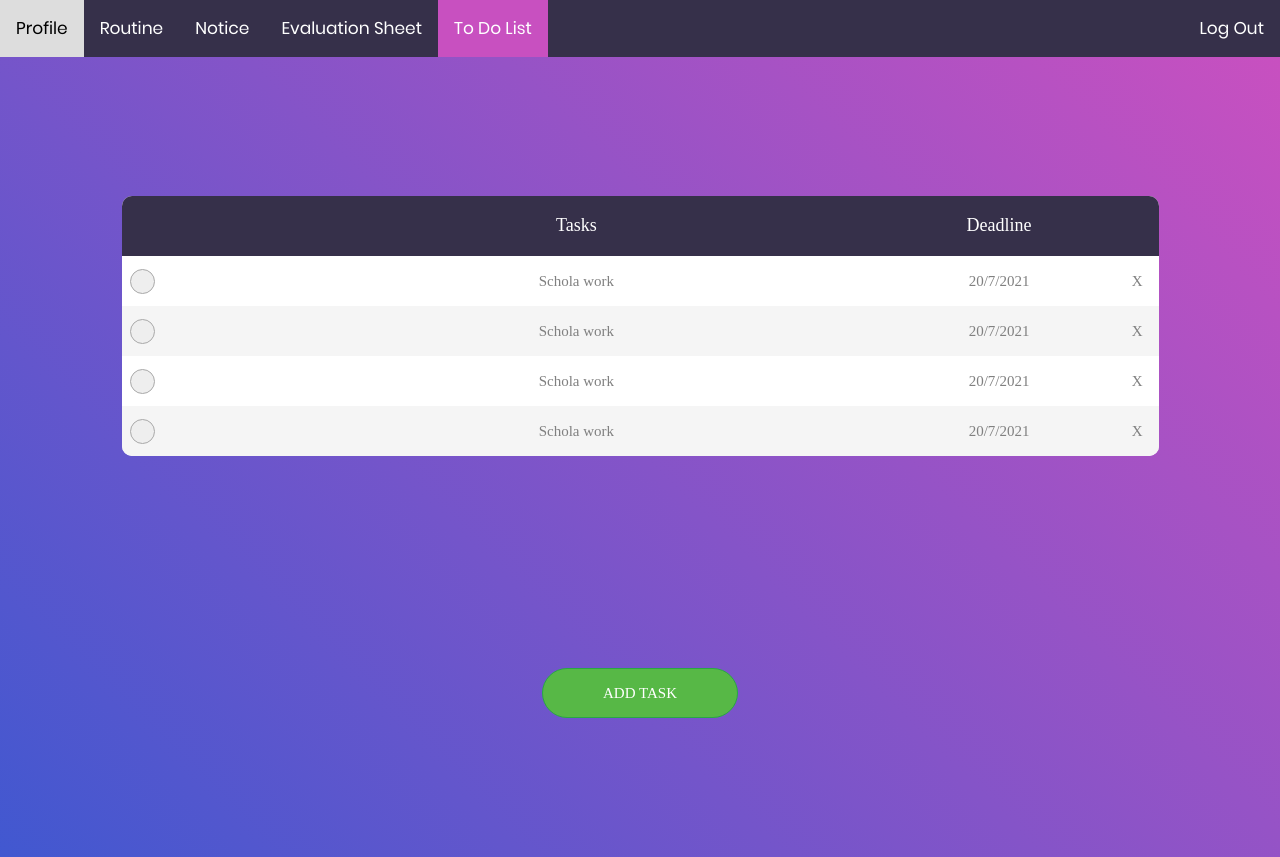
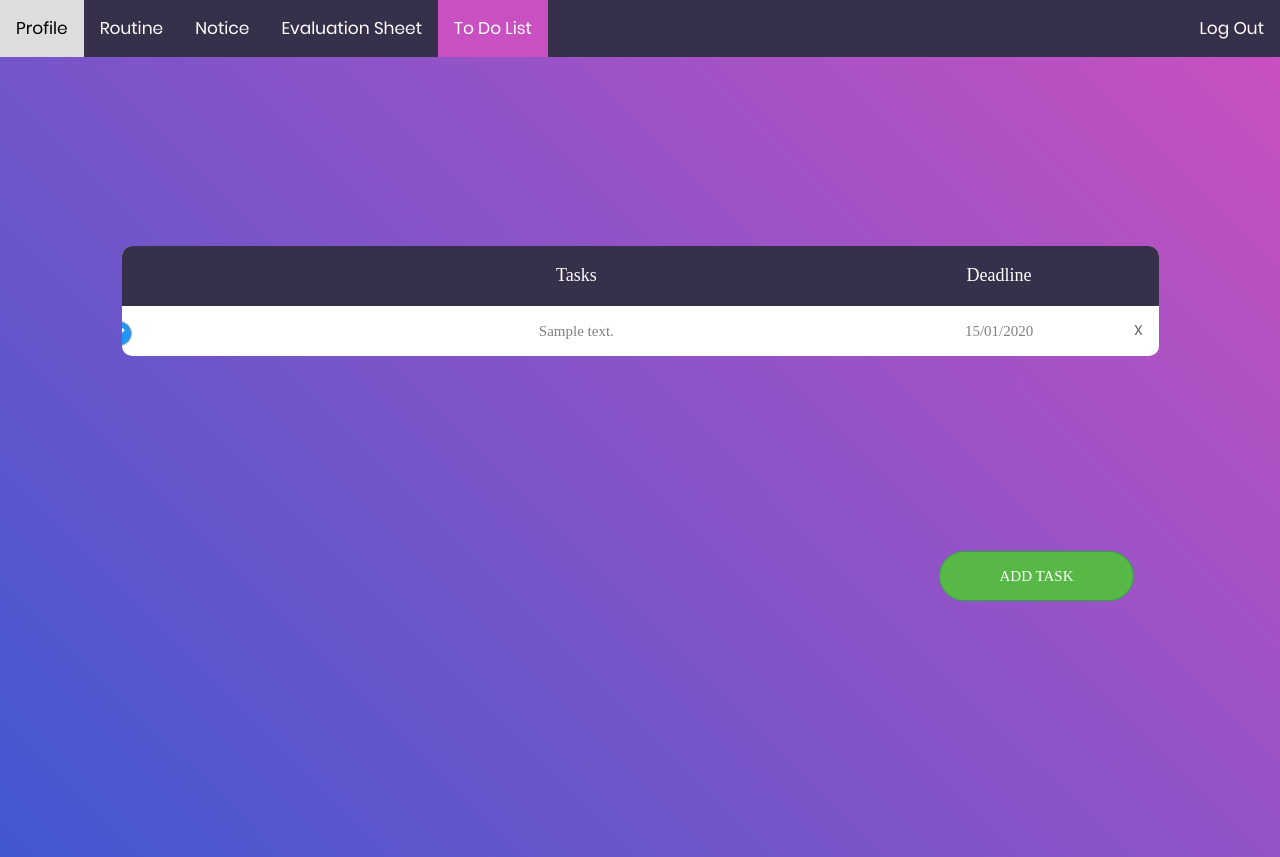
Before and after one commit to farhanishmam/Online-Class-Management-Schola, a PHP site: page /ToDo.php in a window 1280 px wide. Run offline with PHP 8.4, Linux system fonts and the light colour scheme; the visitor is signed in with stand-in values (Sample User, id 1); tables that the repository leaves empty or names only in its code hold one stand-in row (values such as "Sample post"); some libraries are stand-ins or nearby versions; some web fonts are replaced.

Commit message:
COMPLETED ToDo

```diff
--- a/ToDo.js
+++ b/ToDo.js
@@ -1,14 +1,3 @@
-const closeButtons = document.getElementsByClassName("delete");
-for(i = 0; i<closeButtons.length; i++)
-{
-    closeButtons[i].addEventListener("click", function()
-    {
-        this.parentElement.parentElement.style.display = 'none';
-
-    })
-}
-
-
 // Get the modal
 var modal = document.getElementById("myModal");
 
--- a/ToDo.php
+++ b/ToDo.php
@@ -1,3 +1,17 @@
+<?php
+	session_start();
+	include 'sql-conn.php';
+	$id = $_SESSION['ID'];
+	$result = $conn->query("SELECT DATE_FORMAT(TD_DATE,'%d/%m/%Y') AS TD_DATE, TD_TEXT, DONE_FLAG, TD_ID FROM TO_DO WHERE STUDENT_ID = '$id' ORDER BY TD_DATE ");
+	if(isset($_POST['addtaskBtn'])){
+        $text=$_POST['New_task'];
+        $deadline=$_POST['Deadline'];
+		$addTask = $conn->query("INSERT INTO TO_DO (STUDENT_ID,TD_DATE,DONE_FLAG,TD_TEXT) VALUES ('".$id."', STR_TO_DATE('".$deadline."','%d/%m/%Y'),FALSE,'".$text."')");
+		header("location:ToDo.php");
+    }
+?>
+
+
 <!DOCTYPE html>
 <html lang="en">
 <head>
@@ -47,42 +61,27 @@
 							</tr>
 						</thead>
 						<tbody>
+						<?php while ($row = $result->fetch_assoc()){ ?>
 								<tr>
-									<td class="column1"><label class="container" style="margin-bottom: 20px"><input type="checkbox">
-														  <span class="checkmark"></span>
-														</label>
+									<td class="column1">
+										<label class="container" style="margin-bottom: 20px; margin-left: -85px">
+										<a href="ToDoCheckBox.php?id=<?php echo $row['TD_ID']?>">
+										<input type="checkbox"
+										<?php echo ($row['DONE_FLAG'] ? 'checked' : ''); ?> >
+										<span class="checkmark"></span></a>
+										</label>
 									</td>
-									<td class="column2">Schola work</td>
-								    <td class="column3">20/7/2021</td>
-								    <td class="column4"><span class="delete">X</span></td>
+									<td class="column2"> <?php echo $row['TD_TEXT']; ?></td>
+									<td class="column3"> <?php echo $row['TD_DATE']; ?></td>
+									<td class="column4"><a href="ToDoDelete.php?id=
+									<?php
+										echo $row['TD_ID'];
+									?>" class="delete">X</a></td>
 								</tr>
-								<tr>
-									<td class="column1"><label class="container" style="margin-bottom: 20px"><input type="checkbox">
-														  <span class="checkmark"></span>
-														</label></td>
-									<td class="column2">Schola work</td>
-								    <td class="column3">20/7/2021</td>
-								    <td class="column4"><span class="delete">X</span></td>
-								</tr>
-								<tr>
-									<td class="column1"><label class="container" style="margin-bottom: 20px"><input type="checkbox">
-														  <span class="checkmark"></span>
-														</label></td>
-									<td class="column2">Schola work</td>
-								    <td class="column3">20/7/2021</td>
-								    <td class="column4"><span class="delete">X</span></td>
-								</tr>
-								<tr>
-									<td class="column1"><label class="container" style="margin-bottom: 20px"><input type="checkbox">
-														  <span class="checkmark"></span>
-														</label></td>
-									<td class="column2">Schola work</td>
-								    <td class="column3">20/7/2021</td>
-								    <td class="column4"><span class="delete">X</span></td>
-								</tr>
+						<?php } ?>
 						</tbody>
 					</table>
-                <button style="width:16%" id = "addTaskButton" type="button" class="btn btn-success">Add Task</button>
+					<button style="width:16%; margin-left: 65%; margin-top:-15%" id = "addTaskButton" type="button" class="btn btn-success">Add Task</button>
 
           <div id="myModal" class="modal" tabindex="-1" role="dialog">
             <div class="modal-dialog" role="document">
@@ -95,7 +94,7 @@
                 </div>
                 <div class="modal-header">
                 <div class="wrap-login100">
-                    <form id = "login-form" class="login100-form validate-form" action="ToDo.php">
+                    <form id = "login-form" class="login100-form validate-form" method="post">
                         <span class="login100-form-title">
                             Add Task
                         </span>
@@ -103,18 +102,22 @@
                         <div class="wrap-input100 validate-input" >
                             <input id = "New_Task" class="input100" type="text" name="New_task" placeholder="Task Description">
                             <span class="focus-input100"></span>
+                            <span class="symbol-input100">
+                            	<i class="fa fa-tasks" aria-hidden="true"></i>
+                            </span>
                         </div>
 
                         <div class="wrap-input100 validate-input">
                             <input id = "Deadline" class="input100" type="text" name="Deadline" placeholder="Deadline Date">
                             <span class="focus-input100"></span>
+                            <span class="symbol-input100">
+                            	<i class="fa fa-calendar" aria-hidden="true"></i>
+                            </span>
                         </div>
                         <div id = "failMessage">
                         </div>
                         <div class="container-login100-form-btn">
-                            <button id="addbtn" class="login100-form-btn">
-                                Add
-                            </button>
+                            <button name="addtaskBtn" id="addbtn" class="login100-form-btn" type="submit"> Add </button>
                         </div>
                     </form>
                 </div>
```
Also changed, not shown: ToDoCheckBox.php (added, +18 -0 lines), ToDoDelete.php (added, +12 -0 lines), UserProfile.php (+27 -33 lines), assets/css_bookroom/main.css (+5 -5 lines).
